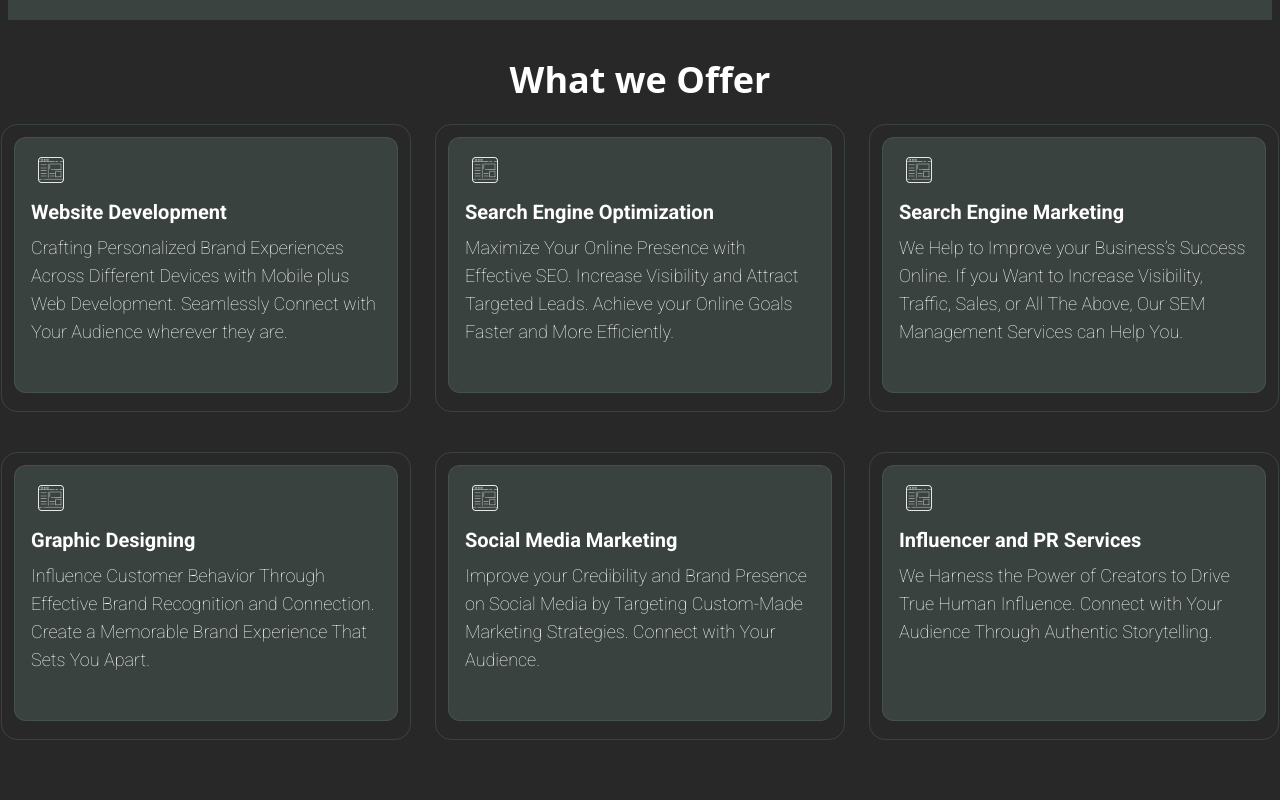
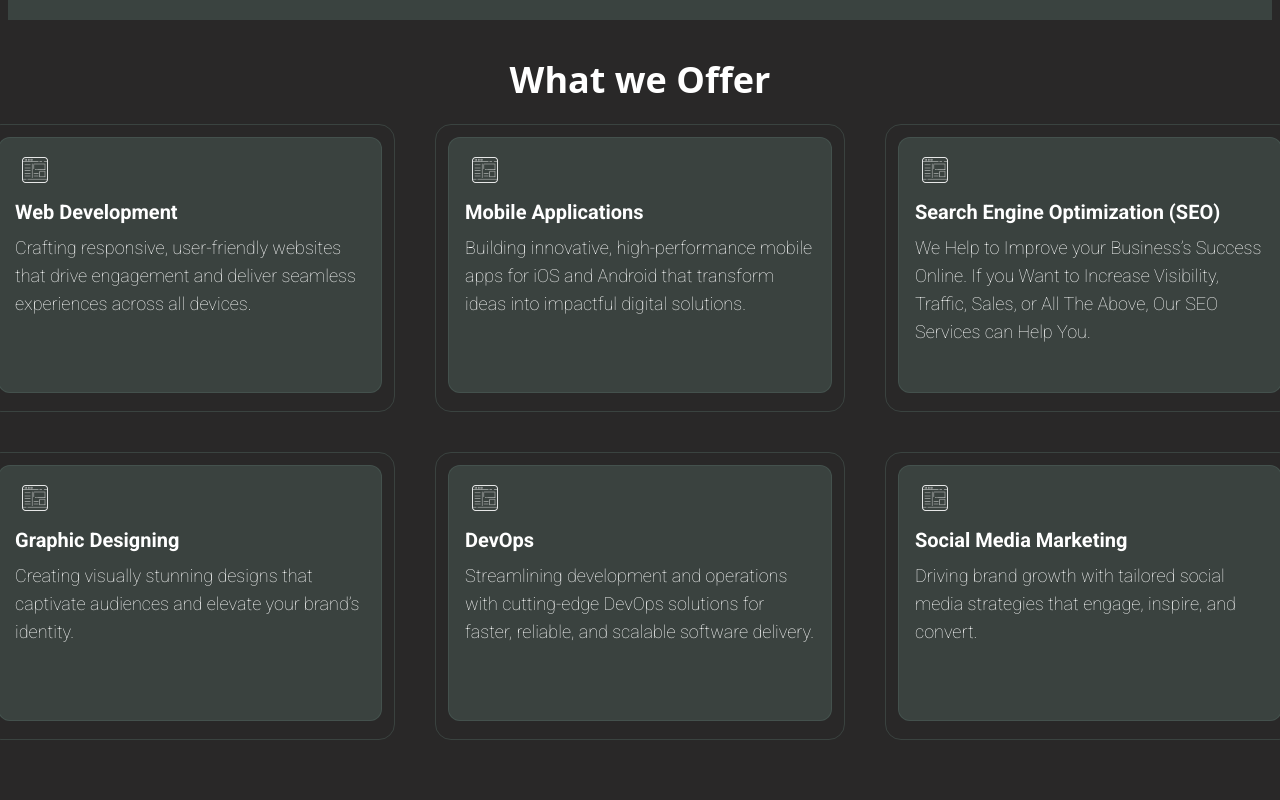
Before and after one commit to junaid0516/PortfolioDeployment, a React (Vite) app: page / in a window 1280 px wide. Shown: the part 900-1700 px from the top of the page. Built offline with nearby package versions, Linux system fonts and the light colour scheme.

Commit message:
Cards Text changes

```diff
--- a/index.html
+++ b/index.html
@@ -2,7 +2,7 @@
 <html lang="en">
   <head>
     <meta charset="UTF-8" />
-    <link rel="icon" type="image/svg+xml" href="/vite.svg" />
+    <link rel="icon" type="image/png" href="./src/assets/Images/mainlogo.png" />
     <meta name="viewport" content="width=device-width, initial-scale=1.0" />
     <link rel="stylesheet" href="https://fonts.googleapis.com/css2?family=Roboto:ital,wght@0,100..900;1,100..900&display=swap"/>
     <title>NyxLogics</title>
--- a/src/Pages/PotentialPage/PotentialPage.jsx
+++ b/src/Pages/PotentialPage/PotentialPage.jsx
@@ -82,6 +82,10 @@ function PotentialPage() {
           <p className="animate-pulse">Client Ratings</p>
         </div>
       </div>
+
+
+
+      {/* What we Offer Section */}
       <div className="text-white">
     {/* Section Title */}
     <div className="flex sm:justify-center">
@@ -92,29 +96,29 @@ function PotentialPage() {
 
     {/* First Row of Cards */}
     <motion.div
-      className="flex flex-col sm:flex-row gap-3 mt-6 2xl:mt-10 sm:gap-6"
+      className="flex flex-col sm:flex-row gap-3 mt-6 2xl:mt-10 sm:gap-10"
       initial="hidden"
       whileInView="visible"
       viewport={{ once: true, amount: 0.2 }}
     >
       {[
         {
-          Heading: "Website Development",
+          Heading: "Web Development",
           putImage: webicon,
           Details:
-            "Crafting Personalized Brand Experiences Across Different Devices with Mobile plus Web Development. Seamlessly Connect with Your Audience wherever they are.",
+            "Crafting responsive, user-friendly websites that drive engagement and deliver seamless experiences across all devices.",
         },
         {
-          Heading: "Search Engine Optimization",
+          Heading: "Mobile Applications ",
           putImage: webicon,
           Details:
-            "Maximize Your Online Presence with Effective SEO. Increase Visibility and Attract Targeted Leads. Achieve your Online Goals Faster and More Efficiently.",
+            "Building innovative, high-performance mobile apps for iOS and Android that transform ideas into impactful digital solutions.",
         },
         {
-          Heading: "Search Engine Marketing",
+          Heading: "Search Engine Optimization (SEO)",
           putImage: webicon,
           Details:
-            "We Help to Improve your Business’s Success Online. If you Want to Increase Visibility, Traffic, Sales, or All The Above, Our SEM Management Services can Help You.",
+            "We Help to Improve your Business’s Success Online. If you Want to Increase Visibility, Traffic, Sales, or All The Above, Our SEO Services can Help You.",
         },
       ].map((card, index) => (
         <motion.div
@@ -135,7 +139,7 @@ function PotentialPage() {
 
     {/* Second Row of Cards */}
     <motion.div
-      className="flex flex-col sm:flex-row gap-3 mt-3 sm:mt-10 sm:gap-6"
+      className="flex flex-col sm:flex-row gap-3 mt-3 sm:mt-10 sm:gap-10"
       initial="hidden"
       whileInView="visible"
       viewport={{ once: true, amount: 0.2 }}
@@ -145,19 +149,19 @@ function PotentialPage() {
           Heading: "Graphic Designing",
           putImage: webicon,
           Details:
-            "Influence Customer Behavior Through Effective Brand Recognition and Connection. Create a Memorable Brand Experience That Sets You Apart.",
+            "Creating visually stunning designs that captivate audiences and elevate your brand’s identity.",
+        },
+        {
+          Heading: "DevOps",
+          putImage: webicon,
+          Details:
+            "Streamlining development and operations with cutting-edge DevOps solutions for faster, reliable, and scalable software delivery.",
         },
         {
           Heading: "Social Media Marketing",
           putImage: webicon,
           Details:
-            "Improve your Credibility and Brand Presence on Social Media by Targeting Custom-Made Marketing Strategies. Connect with Your Audience.",
-        },
-        {
-          Heading: "Influencer and PR Services",
-          putImage: webicon,
-          Details:
-            "We Harness the Power of Creators to Drive True Human Influence. Connect with Your Audience Through Authentic Storytelling.",
+            "Driving brand growth with tailored social media strategies that engage, inspire, and convert.",
         },
       ].map((card, index) => (
         <motion.div
--- a/src/Pages/UpperSection/UpperSection.jsx
+++ b/src/Pages/UpperSection/UpperSection.jsx
@@ -85,8 +85,7 @@ function UpperSection() {
             transition={{ duration: 1, delay: 0.4 }}
           >
             <p className="text-sm sm:text-sm">
-              Discover tailored software for mobile, web, and marketing with
-              Hello World Software Agency. Seamlessly connect with your audience.
+            Empowering your digital journey with cutting-edge solutions tailored to your needs.  From stunning designs <br></br>to seamless software, we turn your vision into reality. Let’s build the future together!
             </p>
           </motion.div>
         </div>
@@ -102,12 +101,12 @@ function UpperSection() {
         <div className="bg-[#272727] w-full max-w-6xl h-12 rounded-3xl shadow-lg flex items-center px-4 sm:px-6 lg:px-8">
           <h1 className="text-white font-bold text-md lg:text-xl">NyxLogics</h1>
           <ul className="hidden sm:flex gap-10 ml-auto text-white">
-            <li className="hover:text-gray-400 cursor-pointer">Home</li>
-            <li className="hover:text-gray-400 cursor-pointer">About Us</li>
-            <li className="hover:text-gray-400 cursor-pointer">Services</li>
+            <li className="hover:text-green-400 cursor-pointer">Home</li>
+            <li className="hover:text-green-400 cursor-pointer">About Us</li>
+            <li className="hover:text-green-400 cursor-pointer">Services</li>
           </ul>
 
-          <button className="hidden sm:block ml-8 bg-blue-600 text-white px-4 py-1 rounded-3xl hover:bg-blue-700 transition">
+          <button className="hidden sm:block ml-8 bg-green-500 text-white px-4 py-1 rounded-3xl hover:bg-blue-700 transition">
             Contact Us
           </button>
           <button
```
Also changed, not shown: src/assets/Images/mainlogo.png (added).
